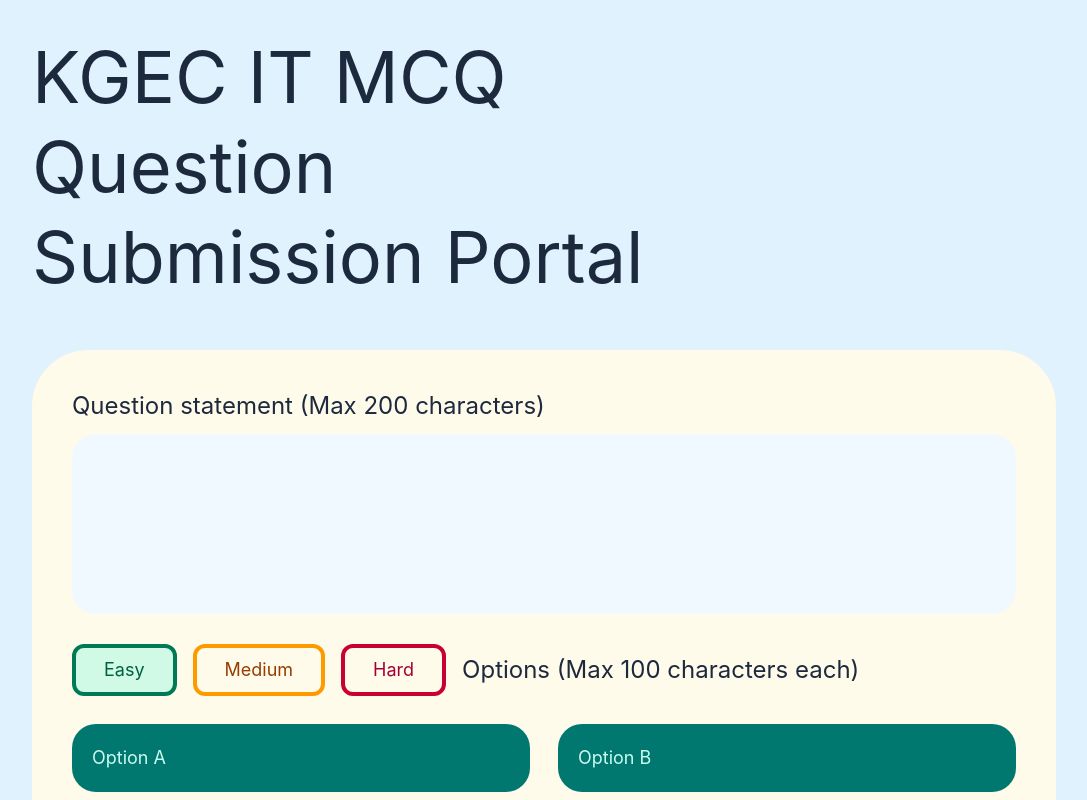
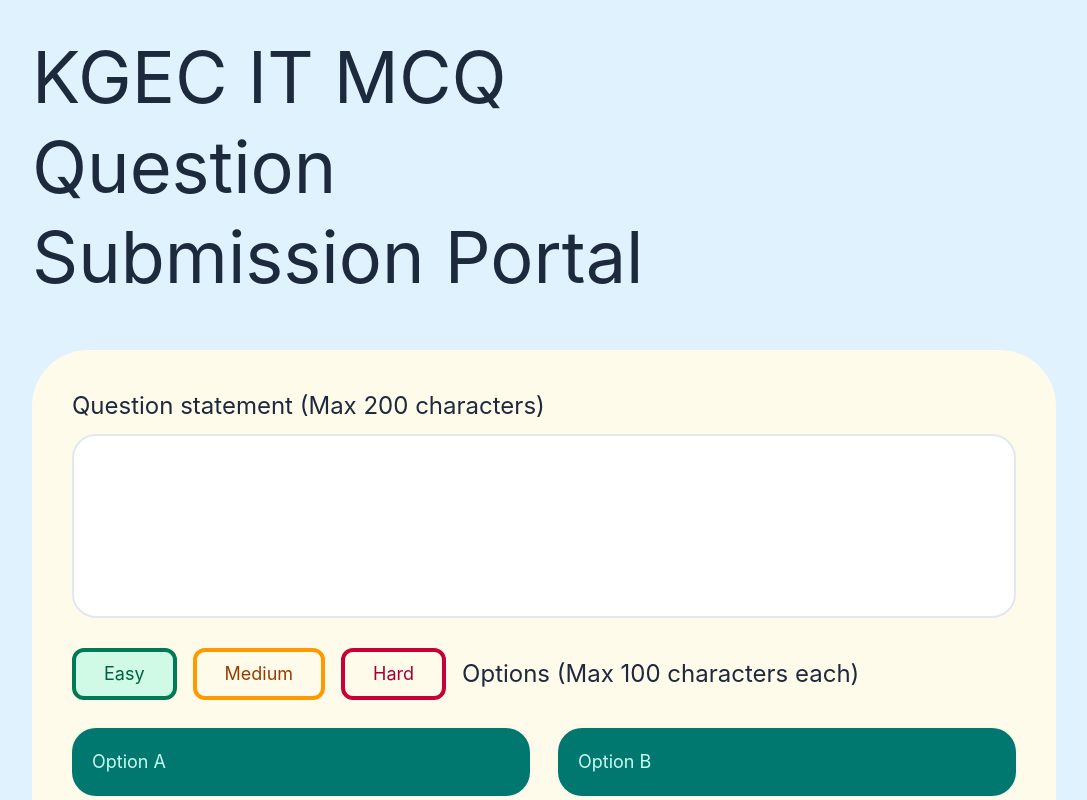
Before and after one commit to rohitm2710/question-submission-frontend, a React app: page / in a window 1280 px wide. Shown: the top 800 px of the page, without its empty margins (96-1183 px from the left). Built offline with nearby package versions, Linux system fonts and the light colour scheme; the HTML template or start-up script is replaced by a standard one.

Commit message:
Improve statement field contrast
Give the question textarea a distinct white surface and border.

```diff
--- a/src/components/question.jsx
+++ b/src/components/question.jsx
@@ -89,7 +89,7 @@
             maxLength={200}
             required
             rows={5}
-            className="w-full resize-none rounded-3xl bg-sky-50 p-5 text-lg text-slate-800 outline-none placeholder:text-slate-500 focus:ring-4 focus:ring-sky-300"
+            className="w-full resize-none rounded-3xl border-2 border-slate-200 bg-white p-5 text-lg text-slate-800 outline-none placeholder:text-slate-500 focus:border-sky-500 focus:ring-4 focus:ring-sky-200"
           />
 
           <div className="mt-6 flex flex-wrap items-center gap-4">
```
